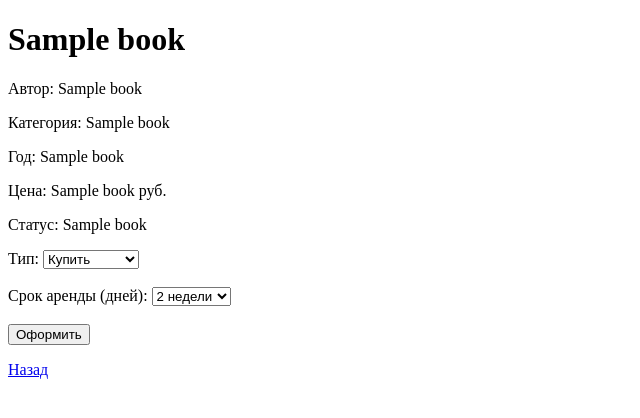
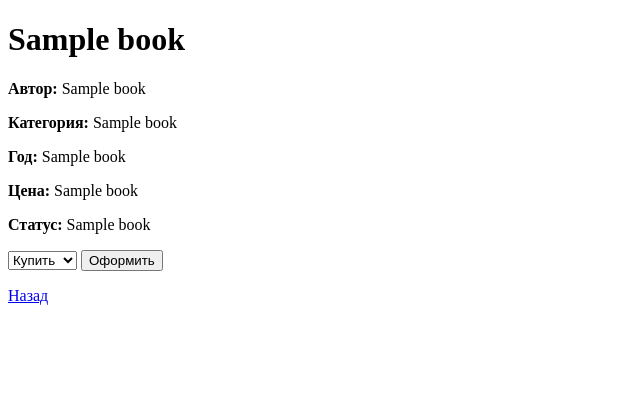
Before and after one commit to MaXDazzle/-book_store, a Flask app: template templates/book.html in a window 1280 px wide. Shown: the top 418 px of the page, without its empty margins (0-640 px from the left). Run offline with Flask 3, Linux system fonts and the light colour scheme; the visitor is signed in with stand-in values (Sample User, id 1); tables that the repository leaves empty hold one stand-in row (values such as "Sample post"); the template is opened without the code that fills it: most values are stand-ins (such as "Sample title", 1, 10 or a date in 2020).

Commit message:
Update book.html

```diff
--- a/templates/book.html
+++ b/templates/book.html
@@ -6,33 +6,35 @@
 </head>
 <body>
     <h1>{{ book[1] }}</h1>
-    <p>Автор: {{ book[2] }}</p>
-    <p>Категория: {{ book[3] }}</p>
-    <p>Год: {{ book[4] }}</p>
-    <p>Цена: {{ book[5] }} руб.</p>
-    <p>Статус: {{ book[6] }}</p>
+    <p><b>Автор:</b> {{ book[2] }}</p>
+    <p><b>Категория:</b> {{ book[3] }}</p>
+    <p><b>Год:</b> {{ book[4] }}</p>
+    <p><b>Цена:</b> {{ book[5] }}</p>
+    <p><b>Статус:</b> {{ book[6] }}</p>
 
-    {% if 'user_id' in session %}
-    <form method="post" action="{{ url_for('order', book_id=book[0]) }}">
-        <label>Тип:</label>
-        <select name="type">
+    {% if 'username' in session %}
+    <form action="{{ url_for('order', book_id=book[0]) }}" method="post">
+        <select name="type" onchange="togglePeriod(this)">
             <option value="buy">Купить</option>
-            <option value="rent">Арендовать</option>
-        </select><br><br>
-
-        <label>Срок аренды (дней):</label>
-        <select name="period">
+            <option value="rent">Аренда</option>
+        </select>
+        <select name="period" id="period" style="display:none;">
             <option value="14">2 недели</option>
             <option value="30">1 месяц</option>
             <option value="90">3 месяца</option>
-        </select><br><br>
-
+        </select>
         <button type="submit">Оформить</button>
     </form>
     {% else %}
-        <p><a href="{{ url_for('login') }}">Войдите</a>, чтобы оформить покупку или аренду.</p>
+        <a href="{{ url_for('login') }}">Войдите, чтобы купить или арендовать</a>
     {% endif %}
 
     <p><a href="{{ url_for('index') }}">Назад</a></p>
+
+    <script>
+    function togglePeriod(select) {
+        document.getElementById('period').style.display = select.value === 'rent' ? 'inline' : 'none';
+    }
+    </script>
 </body>
 </html>
```
